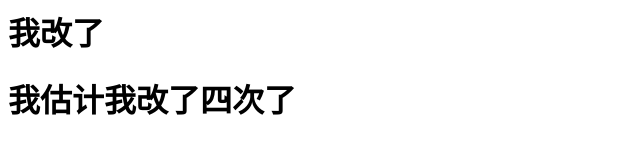
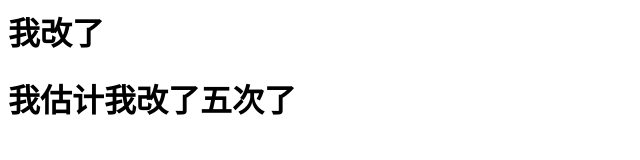
Before and after one commit to yangqianliang588/test, a plain HTML site: page index.html in a window 1280 px wide. Shown: the full height of the page, 0-640 px from the left. Drawn offline with Linux system fonts and the light colour scheme.

Commit message:
第五次改了

```diff
--- a/index.html
+++ b/index.html
@@ -10,7 +10,7 @@
 
   <body>
     <h1>我改了</h1>
-    <h1>我估计我改了四次了</h1>
+    <h1>我估计我改了五次了</h1>
   </body>
 
   </html>
```
